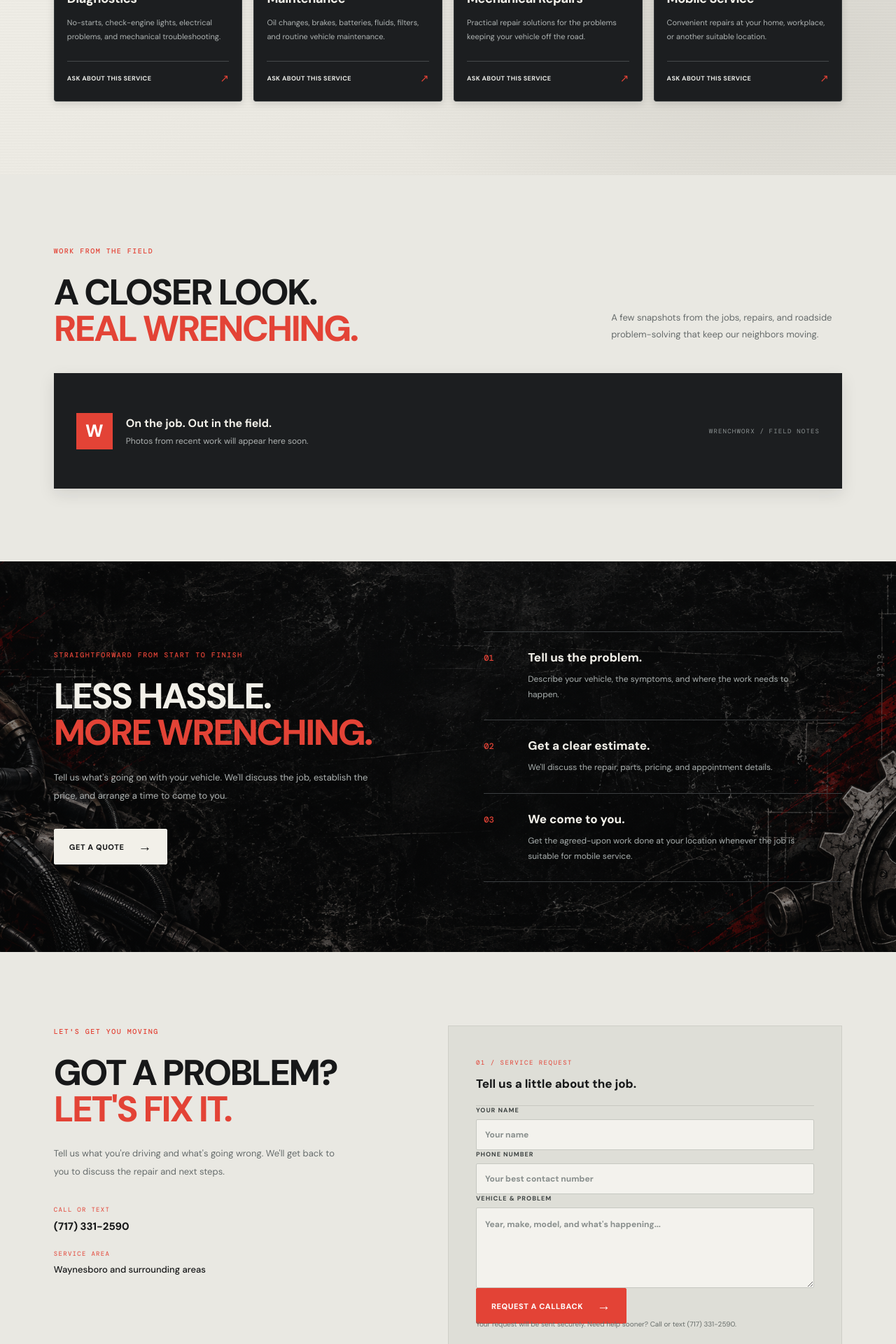
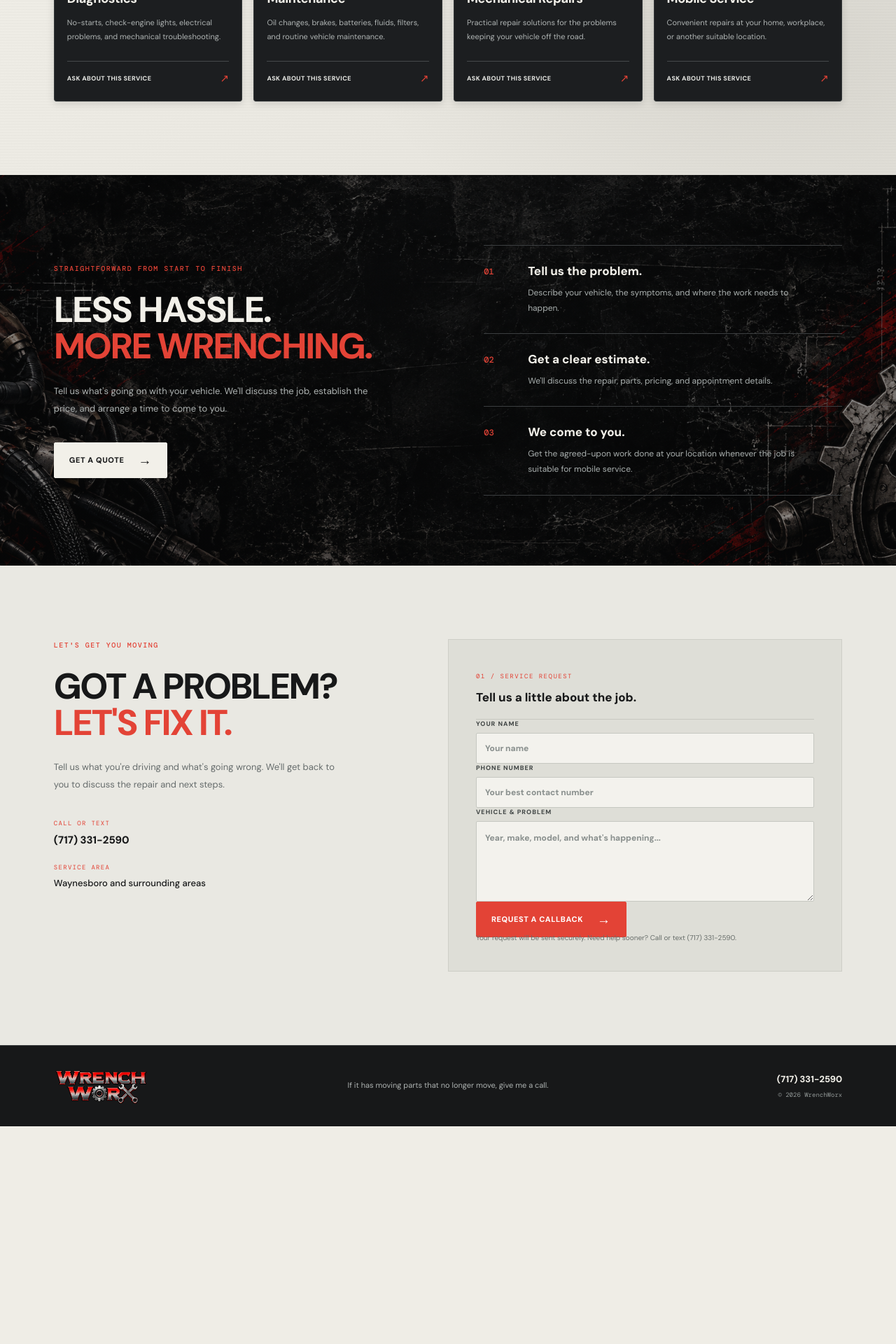
Before and after one commit to leviglad54/wrenchworxsite, a Django app: page / in a window 1280 px wide. Shown: the part 1219-3139 px from the top of the page at 70% size. After the commit the page ends 2828 px from the top, so only its background shows below. Run offline with Django 5.2, Linux system fonts and the light colour scheme; data that the repository does not hold is empty; some web fonts are replaced.

Commit message:
Hide empty photo gallery on homepage

```diff
--- a/my-website/wrenchworx/templates/wrenchworx/home.html
+++ b/my-website/wrenchworx/templates/wrenchworx/home.html
@@ -53,12 +53,12 @@
         </div>
       </section>
 
+      {% if gallery_photos %}
         <section class="gallery section" id="gallery" aria-labelledby="gallery-title">
           <div class="section-heading gallery-heading">
             <div><p class="eyebrow">WORK FROM THE FIELD</p><h2 id="gallery-title">A CLOSER LOOK.<br><span>REAL WRENCHING.</span></h2></div>
             <p class="section-description">A few snapshots from the jobs, repairs, and roadside problem-solving that keep our neighbors moving.</p>
           </div>
-        {% if gallery_photos %}
           <div class="gallery-grid">
             {% for photo in gallery_photos %}
               <figure class="gallery-card{% if forloop.first %} gallery-card-featured{% endif %}">
@@ -70,14 +70,8 @@
               </figure>
             {% endfor %}
           </div>
-        {% else %}
-          <div class="gallery-empty">
-            <span class="gallery-empty-mark" aria-hidden="true">W</span>
-            <div><strong>On the job. Out in the field.</strong><p>Photos from recent work will appear here soon.</p></div>
-            <span class="gallery-empty-tag">WRENCHWORX / FIELD NOTES</span>
-          </div>
+        </section>
       {% endif %}
-      </section>
 
       <section class="process" id="how-it-works"><div class="process-inner">
         <div class="process-copy"><p class="eyebrow">STRAIGHTFORWARD FROM START TO FINISH</p><h2>LESS HASSLE.<br><span>MORE WRENCHING.</span></h2><p>Tell us what's going on with your vehicle. We'll discuss the job, establish the price, and arrange a time to come to you.</p><a class="button button-light" href="#contact">GET A QUOTE <span>→</span></a></div>
```
Lines whose indentation alone changed are shown as unchanged.
